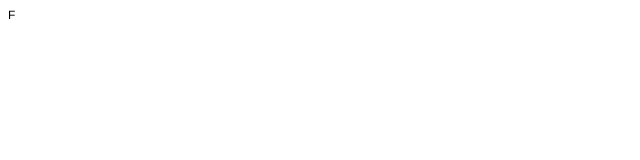
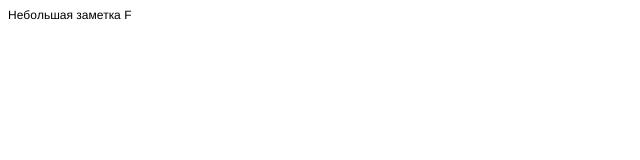
Before and after one commit to Kwakozyabra/first-project, a plain HTML site: page index.html in a window 1280 px wide. Shown: the full height of the page, 0-640 px from the left. Drawn offline with Linux system fonts and the light colour scheme.

Commit message:
мой второй коммит

```diff
--- a/index.html
+++ b/index.html
@@ -7,10 +7,11 @@
   <meta name="Generator" content="Cocoa HTML Writer">
   <meta name="CocoaVersion" content="2113.6">
   <style type="text/css">
-    p.p1 {margin: 0.0px 0.0px 0.0px 0.0px; font: 12.0px Helvetica}
+    p.p1 {margin: 0.0px 0.0px 0.0px 0.0px; font: 12.0px Helvetica; color: #000000; -webkit-text-stroke: #000000}
+    span.s1 {font-kerning: none}
   </style>
 </head>
 <body>
-<p class="p1">F</p>
+<p class="p1"><span class="s1">Небольшая заметка F</span></p>
 </body>
 </html>
```
